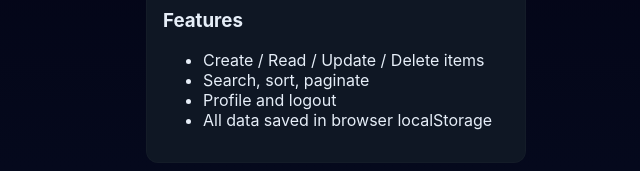
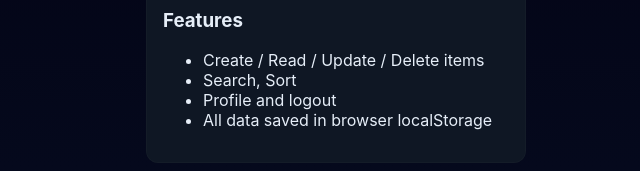
Before and after one commit to ramakrishnaanneswar/Msd-final, a plain HTML site: page index.html in a window 1280 px wide. Shown: the part 233-404 px from the top of the page, 640-1280 px from the left. Drawn offline with Linux system fonts and the light colour scheme.

Commit message:
Update feature list to remove 'paginate'

```diff
--- a/index.html
+++ b/index.html
@@ -31,7 +31,7 @@
           <h3>Features</h3>
           <ul>
             <li>Create / Read / Update / Delete items</li>
-            <li>Search, sort, paginate</li>
+            <li>Search, Sort</li>
             <li>Profile and logout</li>
             <li>All data saved in browser localStorage</li>
           </ul>
```
